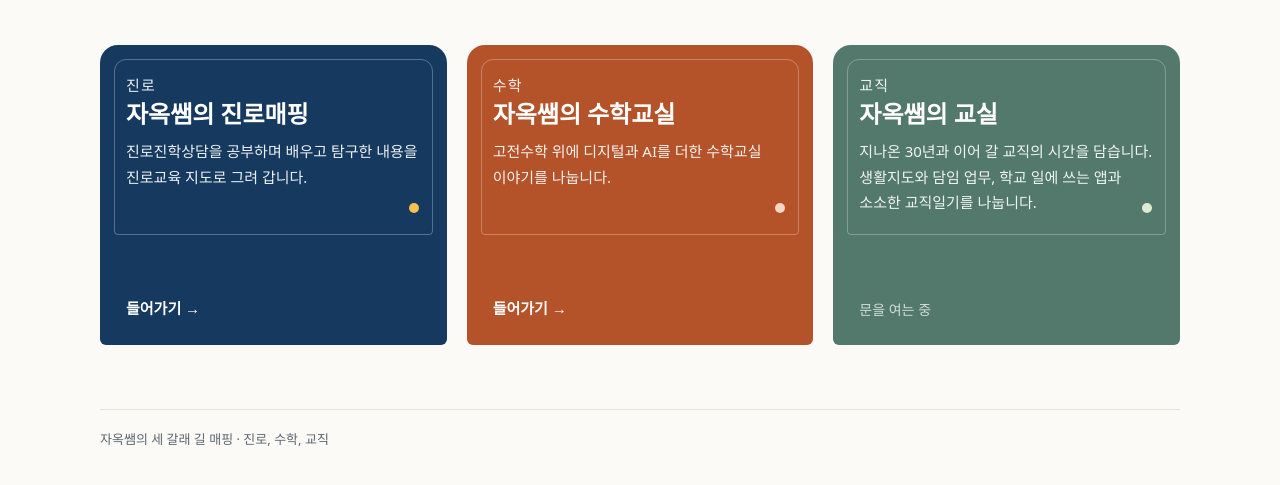
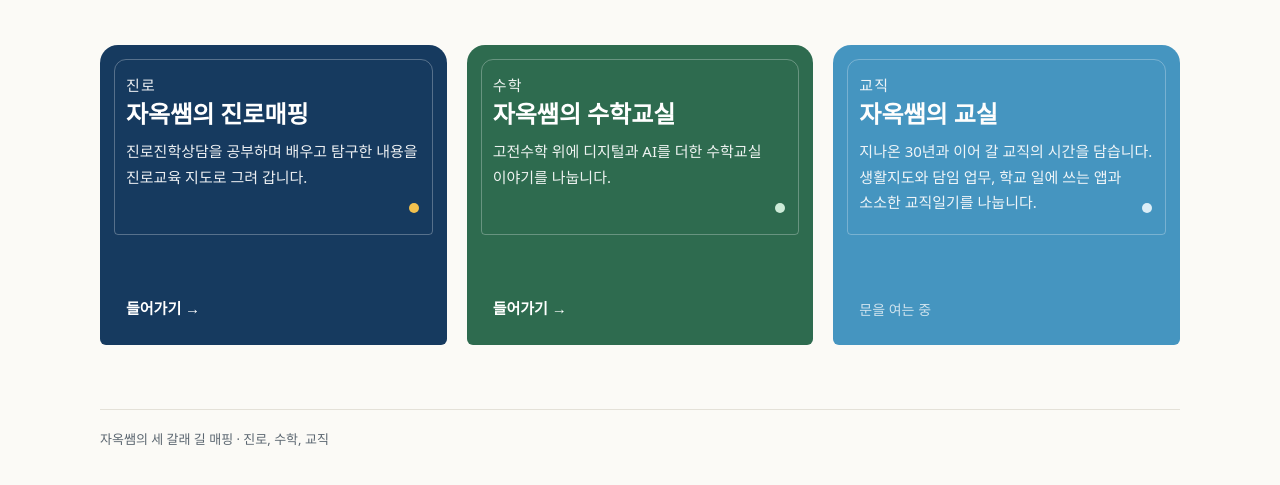
Before and after one commit to imajewel75/imajewel75.github.io, a plain HTML site: page index.html in a window 1280 px wide. Shown: the part 199-684 px from the top of the page. Drawn offline with Linux system fonts and the light colour scheme; a web font is replaced by a local one.

Commit message:
현관: 세 문 색 바꿈 — 진로 블루(#163A5F) · 수학 그린(#2E6B4F) · 교직 진한 스카이(#1E7FB5)
수학 문 손잡이는 연한 잎(#CDEBD8), 교직 문 손잡이는 연한 하늘(#D6ECF8).

Co-Authored-By: Claude Opus 5.5 <noreply@anthropic.com>
Claude-Session: https://claude.ai/code/session_01R4wWwSKkkpTMPyTPbU5aZV

```diff
--- a/index.html
+++ b/index.html
@@ -19,8 +19,8 @@
   :root{
     --ink:#1F2A33; --muted:#5B6670; --paper:#FBFAF6; --line:#E4E1D8;
     --career:#163A5F; --career-accent:#F2C14E;
-    --math:#B4532A;   --math-accent:#F6D7C3;
-    --room:#2F5D50; --room-accent:#D9E8C8;
+    --math:#2E6B4F;   --math-accent:#CDEBD8;
+    --room:#1E7FB5; --room-accent:#D6ECF8;
   }
   *{box-sizing:border-box}
   html,body{margin:0}
```
